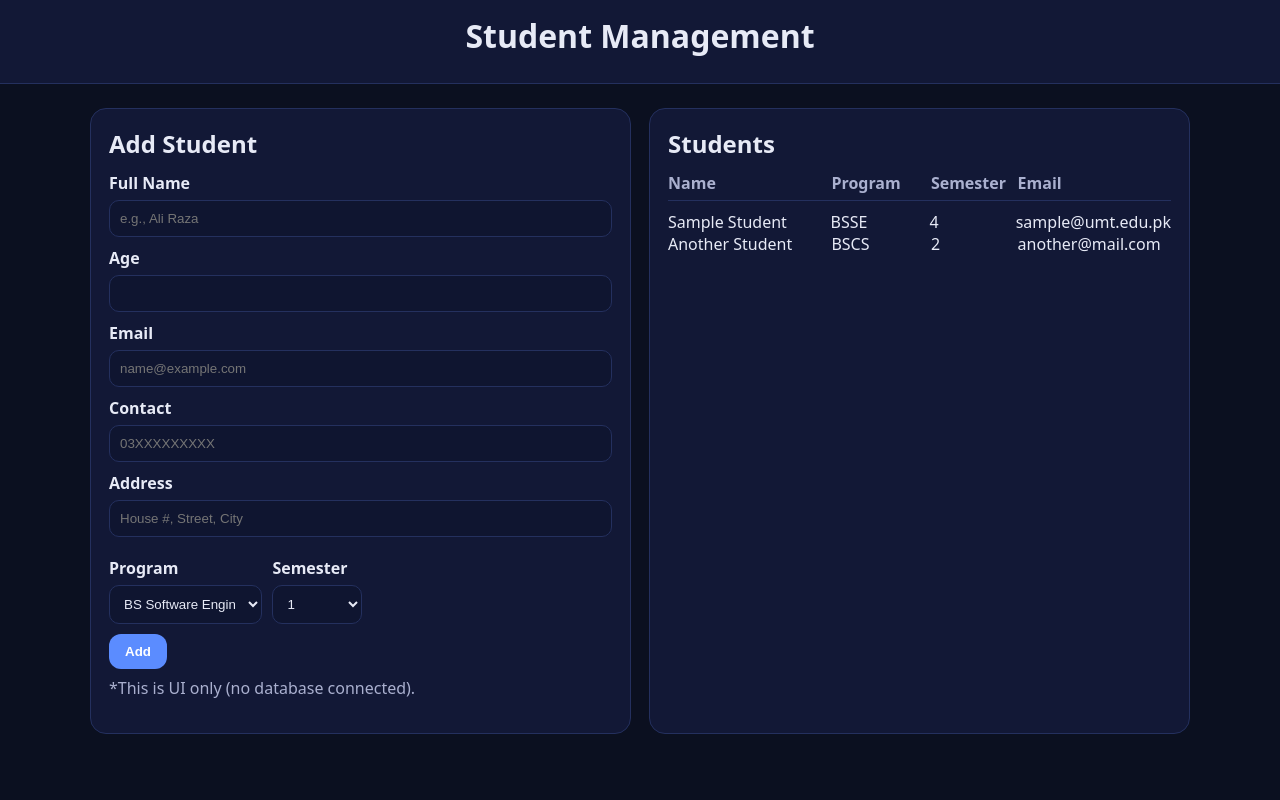
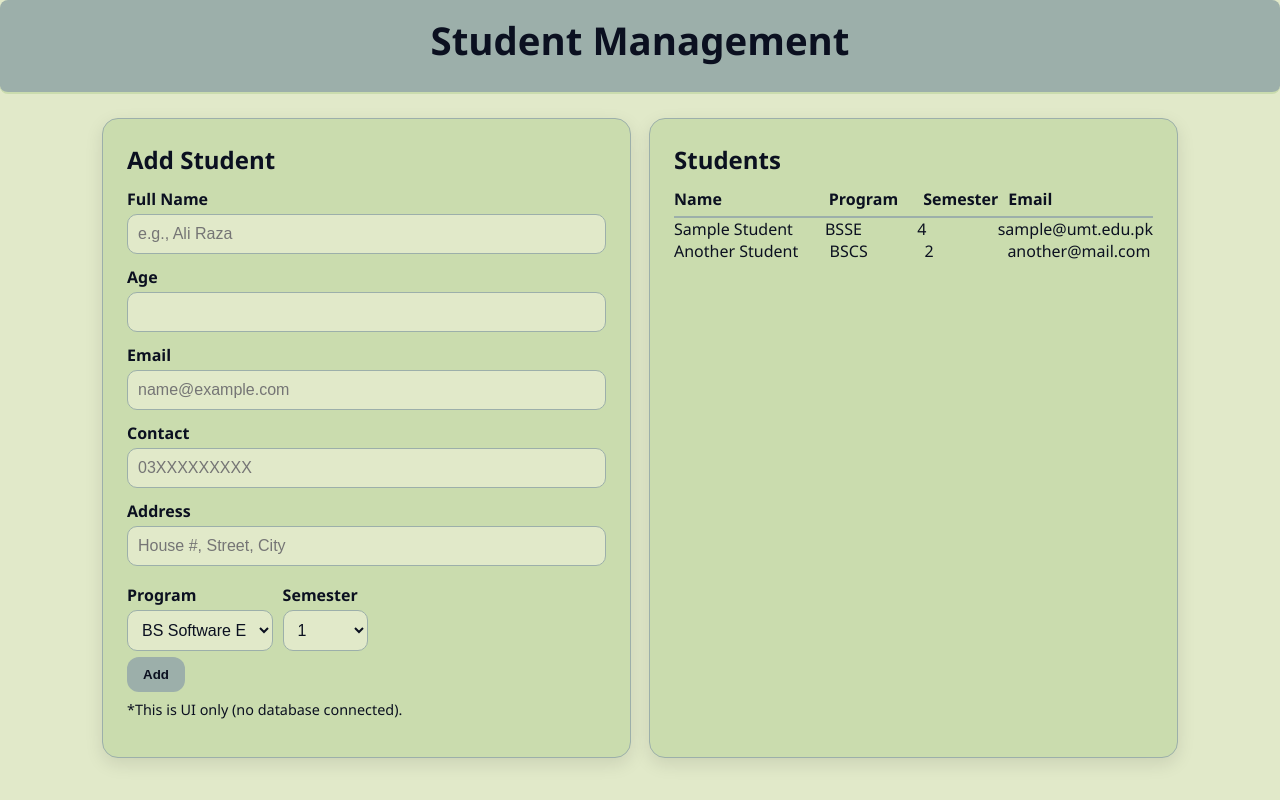
Before and after one commit to rizwanhaiderbloach/student-form-ui, a plain HTML site: page index.html in a window 1280 px wide. Drawn offline with Linux system fonts and the light colour scheme.

Commit message:
Update styles.css

```diff
--- a/styles.css
+++ b/styles.css
@@ -1,21 +1,135 @@
-*{box-sizing:border-box}
-body{margin:0;font-family:system-ui,Segoe UI,Roboto,Arial,sans-serif;background:#0b1020;color:#e7eaf6}
-.container{width:min(1100px,92%);margin:24px auto}
-.topbar{background:#121836;border-bottom:1px solid #24305e;padding:14px 0;text-align:center}
-.grid{display:grid;gap:18px;grid-template-columns: 1fr 1fr}
-.card{background:#121836;border:1px solid #24305e;border-radius:16px;padding:18px}
-h1,h2{margin:0 0 12px}
-label{display:block;margin:10px 0;font-weight:600}
-input,select{width:100%;margin-top:6px;padding:10px;border-radius:10px;border:1px solid #24305e;background:#0f1530;color:#e7eaf6}
-.row{display:grid;grid-template-columns: 1fr 1fr;gap:12px}
-.btn{padding:10px 16px;border-radius:12px;background:#5b8cff;color:#fff;border:0;font-weight:600;cursor:pointer}
-.btn:hover{filter:brightness(1.05)}
-.note{color:#aab0cf;margin-top:8px}
-.table{display:grid;gap:10px}
-.thead,.row{display:grid;grid-template-columns: 1.2fr 0.7fr 0.6fr 1.2fr;gap:10px}
-.thead{font-weight:700;color:#aab0cf;border-bottom:1px solid #24305e;padding-bottom:6px}
-@media (max-width: 900px){
-  .grid{grid-template-columns: 1fr}
-  .row{grid-template-columns: 1fr}
-  .thead{display:none}
+/* =========
+   Student Form Custom Styles
+   Using Color Scheme: #CADCAE, #E1E9C9, #9CAFAA
+   ========= */
+
+* { box-sizing: border-box; }
+
+body {
+  margin: 0;
+  font-family: 'Segoe UI', Roboto, Arial, sans-serif;
+  background: #E1E9C9; /* soft light background */
+  color: #0B1020; /* dark text for contrast */
 }
+
+.container {
+  width: min(1100px, 92%);
+  margin: 24px auto;
+  padding: 0 12px;
+}
+
+/* Top bar / header */
+.topbar {
+  background: #9CAFAA; /* medium green-gray */
+  color: #0B1020;
+  border-bottom: 2px solid #CADCAE;
+  padding: 14px 0;
+  text-align: center;
+  font-weight: 600;
+  font-size: 1.2rem;
+  border-radius: 8px;
+}
+
+/* Cards / forms */
+.card {
+  background: #CADCAE; /* light green */
+  border: 1px solid #9CAFAA;
+  border-radius: 16px;
+  padding: 24px;
+  box-shadow: 0 6px 18px rgba(0,0,0,0.1);
+}
+
+/* Headings */
+h1, h2 {
+  margin: 0 0 12px;
+  color: #0B1020;
+}
+
+/* Form elements */
+label {
+  display: block;
+  margin: 12px 0 6px;
+  font-weight: 600;
+  color: #0B1020;
+}
+
+input, select, textarea {
+  width: 100%;
+  margin-top: 4px;
+  padding: 10px;
+  border-radius: 10px;
+  border: 1px solid #9CAFAA;
+  background: #E1E9C9;
+  color: #0B1020;
+  font-size: 1rem;
+  transition: border 0.3s, box-shadow 0.3s;
+}
+
+input:focus, select:focus, textarea:focus {
+  border-color: #CADCAE;
+  box-shadow: 0 0 8px rgba(156, 175, 170, 0.4);
+  outline: none;
+}
+
+/* Buttons */
+.btn {
+  padding: 10px 16px;
+  border-radius: 12px;
+  background: #9CAFAA;
+  color: #0B1020;
+  border: none;
+  font-weight: 600;
+  cursor: pointer;
+  transition: background 0.3s, transform 0.2s;
+}
+
+.btn:hover {
+  background: #CADCAE;
+  transform: translateY(-2px);
+}
+
+.note {
+  color: #0B1020;
+  margin-top: 8px;
+  font-size: 0.9rem;
+}
+
+/* Grid layouts */
+.grid {
+  display: grid;
+  gap: 18px;
+  grid-template-columns: 1fr 1fr;
+}
+
+.row {
+  display: grid;
+  gap: 12px;
+  grid-template-columns: 1fr 1fr;
+}
+
+/* Table style */
+.thead, .row {
+  display: grid;
+  grid-template-columns: 1.2fr 0.7fr 0.6fr 1.2fr;
+  gap: 10px;
+}
+
+.thead {
+  font-weight: 700;
+  color: #0B1020;
+  border-bottom: 2px solid #9CAFAA;
+  padding-bottom: 6px;
+}
+
+/* Responsive adjustments */
+@media (max-width: 900px) {
+  .grid {
+    grid-template-columns: 1fr;
+  }
+  .row {
+    grid-template-columns: 1fr;
+  }
+  .thead {
+    display: none;
+  }
+}
```
